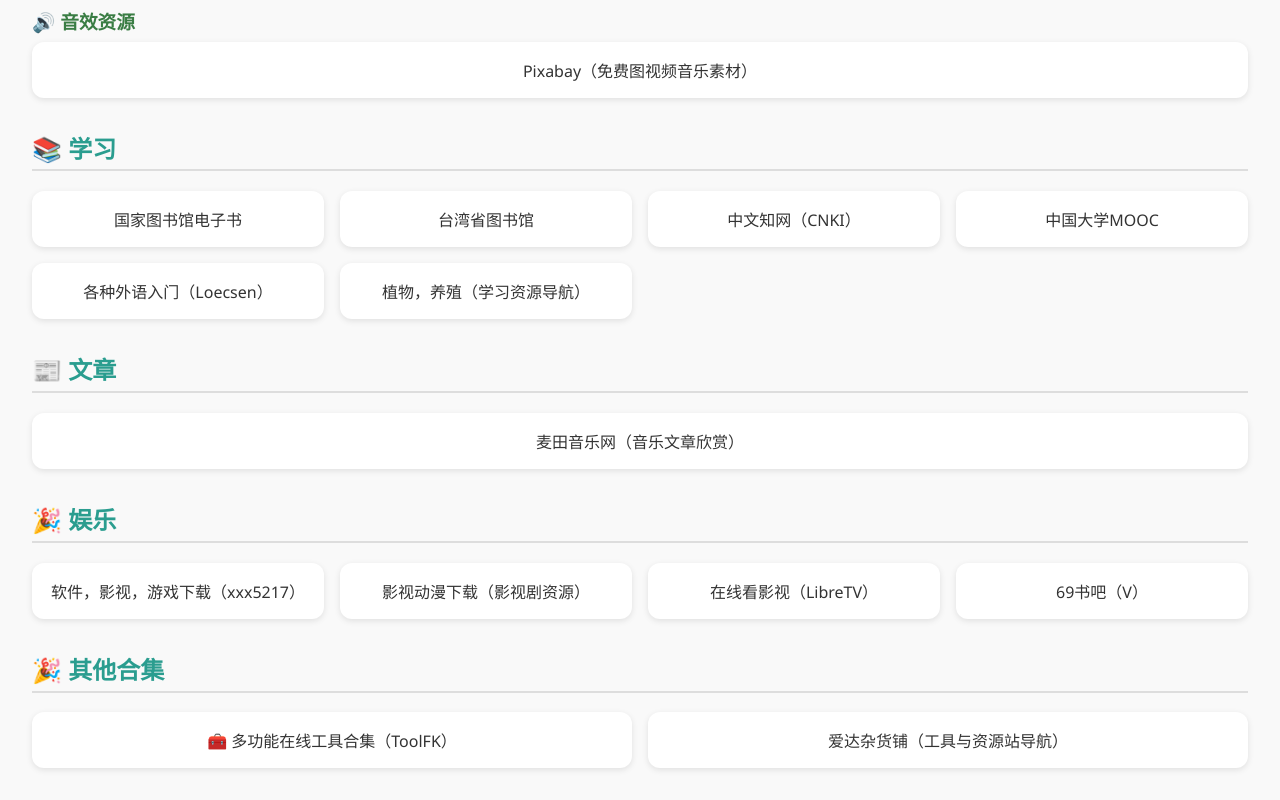
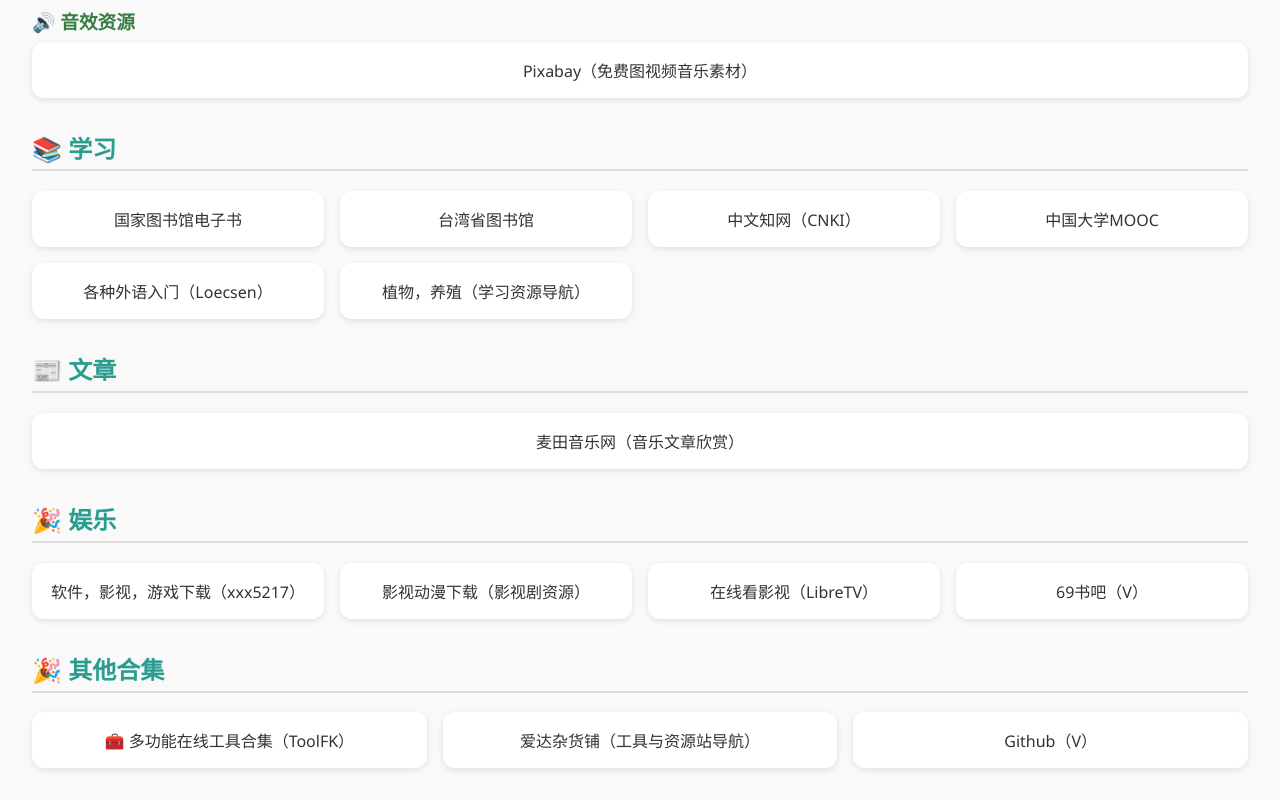
Before and after one commit to kongbudamowang/nick, a plain HTML site: page index.html in a window 1280 px wide. Shown: the part 1279-2079 px from the top of the page. Drawn offline with Linux system fonts and the light colour scheme.

Commit message:
Add files via upload

```diff
--- a/index.html
+++ b/index.html
@@ -151,6 +151,7 @@
     <div class="tool-list">
         <a class="tool-item" href="https://www.toolfk.com/zh-cn/" target="_blank">🧰 多功能在线工具合集（ToolFK）</a>
         <a class="tool-item" href="https://adzhp.cc/" target="_blank">爱达杂货铺（工具与资源站导航）</a>
+        <a class="tool-item" href="https://github.com/kongbudamowang/tools" target="_blank">Github（V）</a>
     </div>
 
 </body>
```
